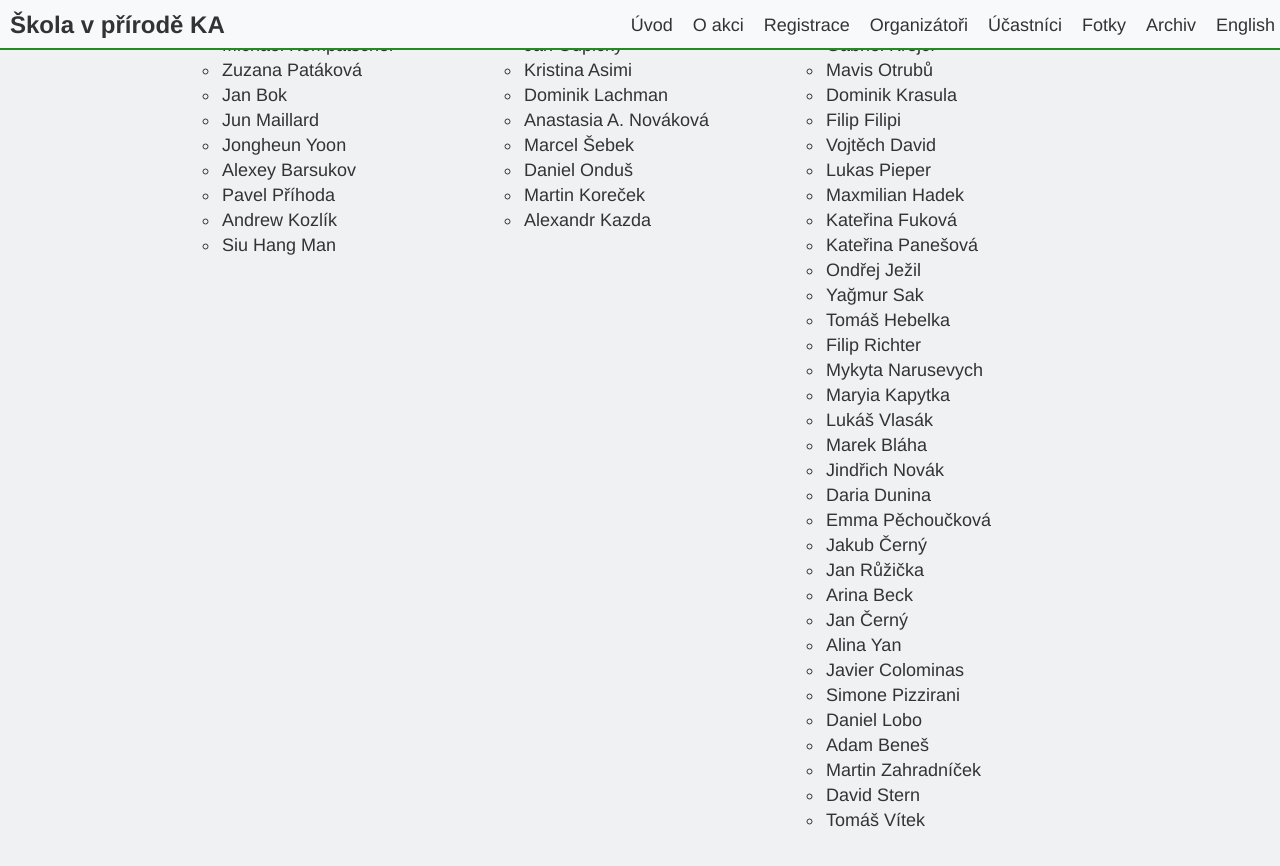
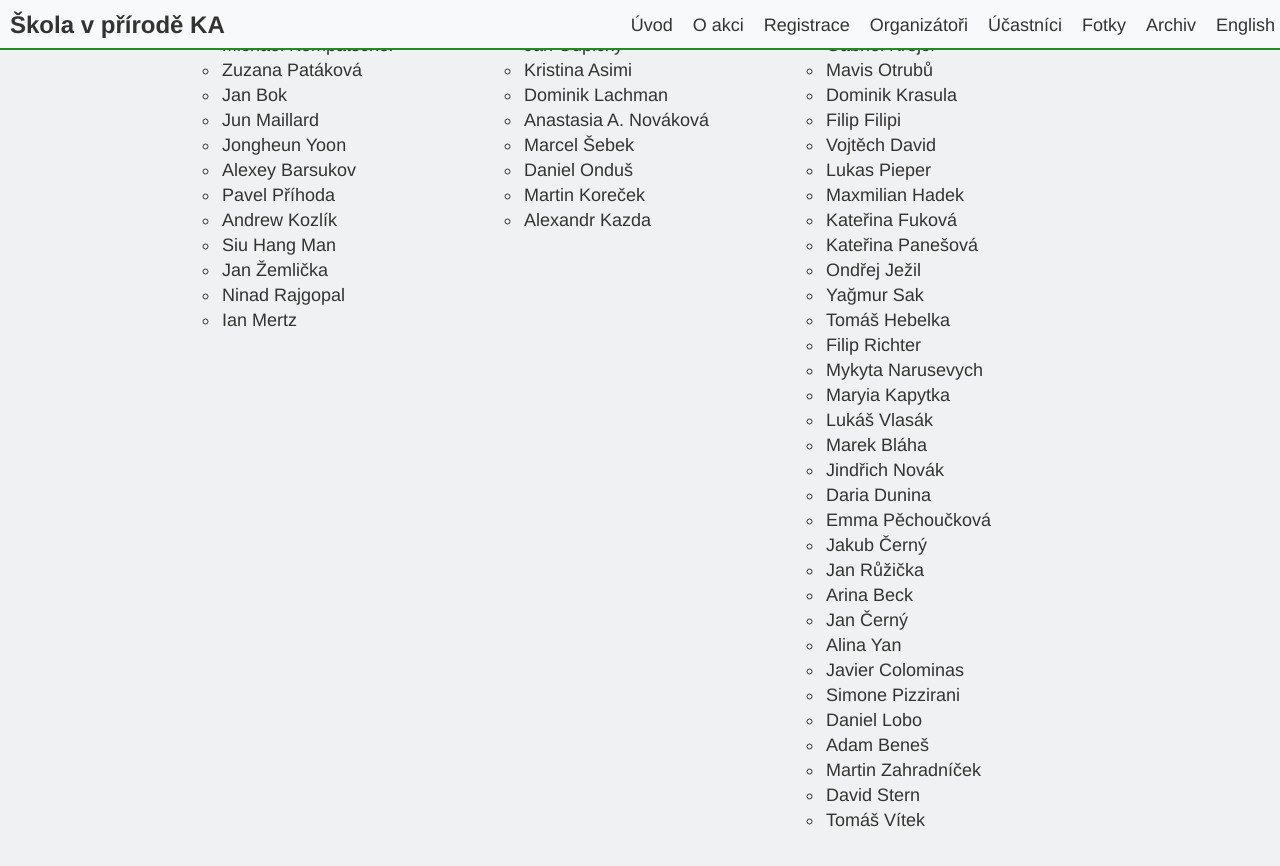
Before and after one commit to ondrachwiedziuk/skolavprirodenew, a Jekyll site: the page built from index.md, in a window 1280 px wide and 900 px high, scrolled down 3891 px. Shown: the top 866 px of the window. Built offline with Jekyll 4.4.1, drawn with Linux system fonts in a browser that asks for light colours.

Commit message:
Last participants until deadline

```diff
--- a/_includes/participants.html
+++ b/_includes/participants.html
@@ -49,6 +49,15 @@
                     </li>
                     <li>
                       Siu Hang Man
+                    </li>
+                    <li>
+                      Jan Žemlička
+                    </li>
+                    <li>
+                      Ninad Rajgopal
+                    </li>
+                    <li>
+                      Ian Mertz
                     </li>
                   </ul>
             </div>
```
